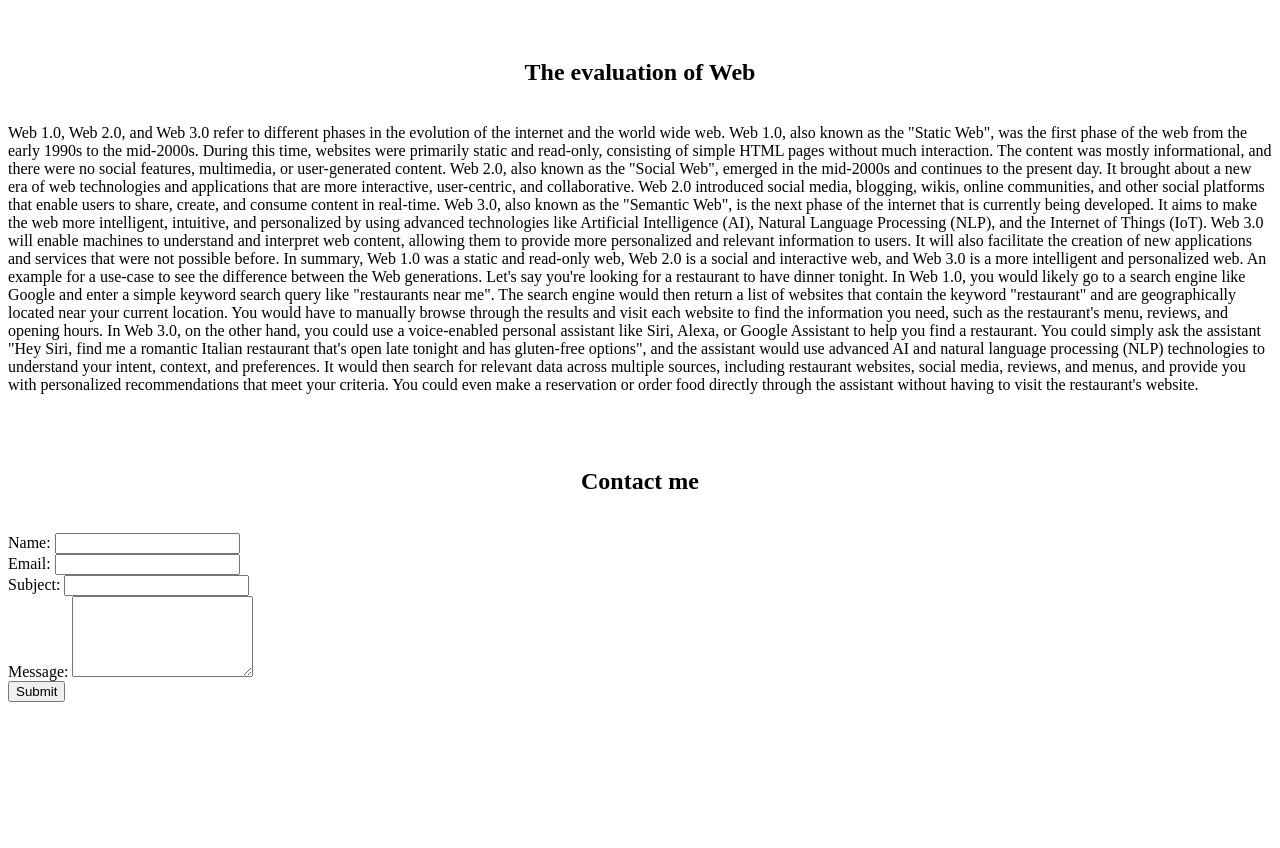
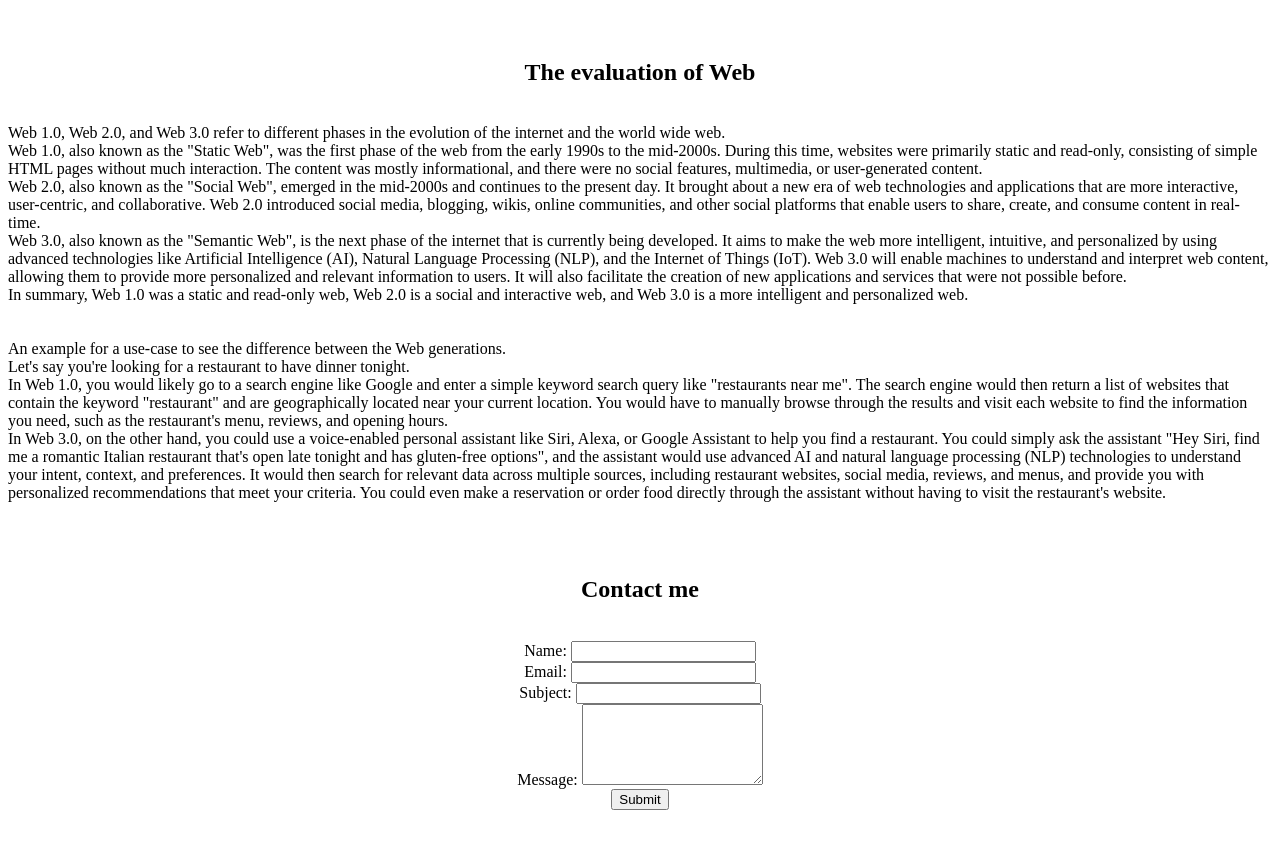
Before and after one commit to Web-Development-Environments-2023/314968306, a plain HTML site: page index.html in a window 1280 px wide. Shown: the part 3765-4613 px from the top of the page. Before the commit the page ends 4511 px from the top, so only its background shows below. Drawn offline with Linux system fonts and the light colour scheme.

Commit message:
contact 2

```diff
--- a/index.html
+++ b/index.html
@@ -98,25 +98,25 @@
 <h1><center>The evaluation of Web</center></h1>
 <br/>
 Web 1.0, Web 2.0, and Web 3.0 refer to different phases in the evolution of the internet and the world wide web.
-
+<br/>
 Web 1.0, also known as the "Static Web", was the first phase of the web from the early 1990s to the mid-2000s. During this time, websites were primarily static and read-only, consisting of simple HTML pages without much interaction. The content was mostly informational, and there were no social features, multimedia, or user-generated content.
-
+<br/>
 Web 2.0, also known as the "Social Web", emerged in the mid-2000s and continues to the present day. It brought about a new era of web technologies and applications that are more interactive, user-centric, and collaborative. Web 2.0 introduced social media, blogging, wikis, online communities, and other social platforms that enable users to share, create, and consume content in real-time.
-
+<br/>
 Web 3.0, also known as the "Semantic Web", is the next phase of the internet that is currently being developed. It aims to make the web more intelligent, intuitive, and personalized by using advanced technologies like Artificial Intelligence (AI), Natural Language Processing (NLP), and the Internet of Things (IoT). Web 3.0 will enable machines to understand and interpret web content, allowing them to provide more personalized and relevant information to users. It will also facilitate the creation of new applications and services that were not possible before.
-
+<br/>
 In summary, Web 1.0 was a static and read-only web, Web 2.0 is a social and interactive web, and Web 3.0 is a more intelligent and personalized web.
-
-
-
+<br/>
+<br/>
+<br/>
 An example for a use-case to see the difference between the Web generations.
-
+<br/>
 Let's say you're looking for a restaurant to have dinner tonight.
-
+<br/>
 In Web 1.0, you would likely go to a search engine like Google and enter a simple keyword search query like "restaurants near me".
 The search engine would then return a list of websites that contain the keyword "restaurant" and are geographically located near your current location.
 You would have to manually browse through the results and visit each website to find the information you need, such as the restaurant's menu, reviews, and opening hours.
-
+<br/>
 In Web 3.0, on the other hand, you could use a voice-enabled personal assistant like Siri, Alexa, or Google Assistant to help you find a restaurant.
 You could simply ask the assistant "Hey Siri, find me a romantic Italian restaurant that's open late tonight and has gluten-free options", and the assistant would use advanced AI and natural language processing (NLP) technologies to understand your intent, context, and preferences.
 It would then search for relevant data across multiple sources, including restaurant websites, social media, reviews, and menus, and provide you with personalized recommendations that meet your criteria. You could even make a reservation or order food directly through the assistant without having to visit the restaurant's website.
@@ -129,6 +129,7 @@ It would then search for relevant data across multiple sources, including restau
 <br/>
 <h1><center>Contact me</center></h1>
 <br/>
+<div class="contact-content">
   <form action="mailto:mishutin@post.bgu.ac.il" method="post" enctype="text/plain">
     <label for="name">Name:</label>
     <input type="text" id="name" name="name" required>
@@ -144,6 +145,7 @@ It would then search for relevant data across multiple sources, including restau
     <br>
     <input type="submit" value="Submit">
   </form>
+</div>
 
 <br/>
 <br/>
--- a/style.css
+++ b/style.css
@@ -31,6 +31,10 @@ text-align: center;
 text-align: center;
 }
 
+.contact-content {
+text-align: center;
+}
+
 #like .fb-like {
 	display: block;
 	margin: 0 auto;
```
Lines whose indentation alone changed are shown as unchanged.
